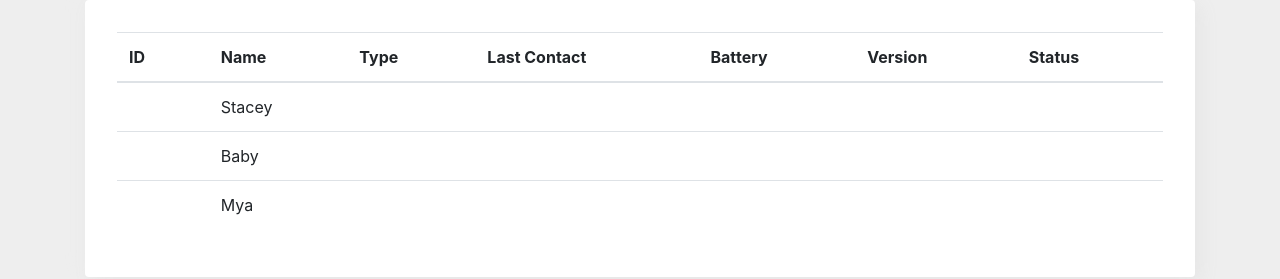
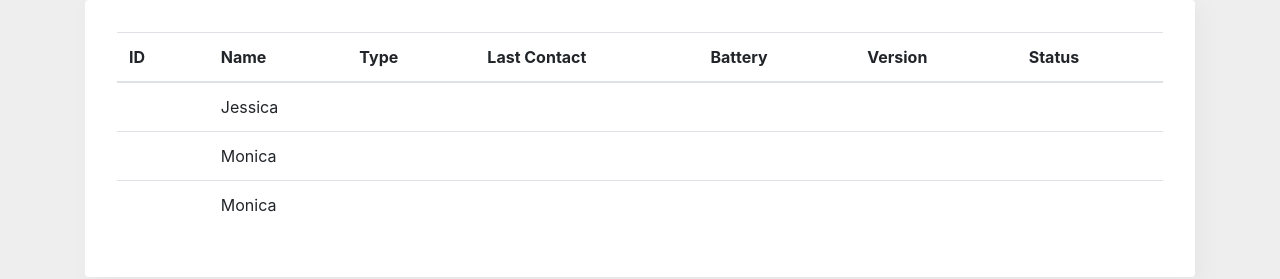
Before and after one commit to CallumHoward/OriginBlobs, a React app in the folder Dashboard/FrontEnd/: page / in a window 1280 px wide. Shown: the part 152-431 px from the top of the page. Built offline with nearby package versions, Linux system fonts and the light colour scheme; the HTML template or start-up script is replaced by a standard one.

Commit message:
streaming working

```diff
--- a/Dashboard/FrontEnd/src/app/components/DeviceTable.tsx
+++ b/Dashboard/FrontEnd/src/app/components/DeviceTable.tsx
@@ -12,11 +12,21 @@ const StyledTr = styled.tr`
   }
 `;
 
-type Props = {
-  deviceData: any[];
+export type IElement = {
+  col1?: string;
+  col2?: string;
+  col3?: string;
+  col4?: string;
+  col5?: string;
+  col6?: string;
+  col7?: string;
 };
 
-const DeviceTable: React.FunctionComponent<Props> = (props: Props) => {
+type Props = {
+  data: any[];
+};
+
+const DeviceTable: React.FunctionComponent<Props> = ({data}) => {
   const columns = React.useMemo(
     () => [
       {
@@ -51,38 +61,38 @@ const DeviceTable: React.FunctionComponent<Props> = (props: Props) => {
     []
   );
 
-  const data = React.useMemo(
-    () => [
-      {
-        col1: "",
-        col2: "Stacey",
-        col3: "",
-        col4: "",
-        col5: "",
-        col6: "",
-        col7: "",
-      },
-      {
-        col1: "",
-        col2: "Baby",
-        col3: "",
-        col4: "",
-        col5: "",
-        col6: "",
-        col7: "",
-      },
-      {
-        col1: "",
-        col2: "Mya",
-        col3: "",
-        col4: "",
-        col5: "",
-        col6: "",
-        col7: "",
-      },
-    ],
-    []
-  );
+  //const data = React.useMemo(
+  //  () => [
+  //    {
+  //      col1: "",
+  //      col2: "Stacey",
+  //      col3: "",
+  //      col4: "",
+  //      col5: "",
+  //      col6: "",
+  //      col7: "",
+  //    },
+  //    {
+  //      col1: "",
+  //      col2: "Baby",
+  //      col3: "",
+  //      col4: "",
+  //      col5: "",
+  //      col6: "",
+  //      col7: "",
+  //    },
+  //    {
+  //      col1: "",
+  //      col2: "Mya",
+  //      col3: "",
+  //      col4: "",
+  //      col5: "",
+  //      col6: "",
+  //      col7: "",
+  //    },
+  //  ],
+  //  []
+  //);
 
   const {
     getTableProps,
--- a/Dashboard/FrontEnd/src/app/components/Hello.tsx
+++ b/Dashboard/FrontEnd/src/app/components/Hello.tsx
@@ -1,10 +1,24 @@
 import * as React from "react";
-import DeviceTable from "./DeviceTable";
+import DeviceTable, { IElement } from "./DeviceTable";
 import Section from "./Section";
 import { Container, Row, Col } from "reactstrap";
 
+const updateRateMS = 1600;
+let sourceData: IElement[] = [];
+
 export const Hello = () => {
   const [deviceData, setDeviceData] = React.useState([]);
+  const timerRunning = React.useRef(false);
+
+  if (!timerRunning.current) {
+    timerRunning.current = true;
+    setInterval(() => {
+      sourceData.push(makeRow(sourceData.length));
+      let newData = [...sourceData];
+      setDeviceData(newData);
+    }, updateRateMS);
+  }
+
   return (
     <div style={{ backgroundColor: "#eee", height: "100vh", width: "100vw" }}>
       <Container>
@@ -18,7 +32,7 @@ export const Hello = () => {
         <Row>
           <Col>
             <Section>
-              <DeviceTable deviceData={deviceData} />
+              <DeviceTable data={deviceData} />
             </Section>
           </Col>
         </Row>
@@ -26,3 +40,19 @@ export const Hello = () => {
     </div>
   );
 };
+
+function makeRow(id: number) {
+  let r = Math.floor(Math.random() * 3) + 1;
+  if (r == 0) {
+    return { col2: "Stacey" } as IElement;
+  }
+  if (r == 1) {
+    return { col2: "Monica" } as IElement;
+  }
+  if (r == 2) {
+    return { col2: "Jessica" } as IElement;
+  }
+  if (r == 3) {
+    return { col2: "Lucy" } as IElement;
+  }
+}
```
